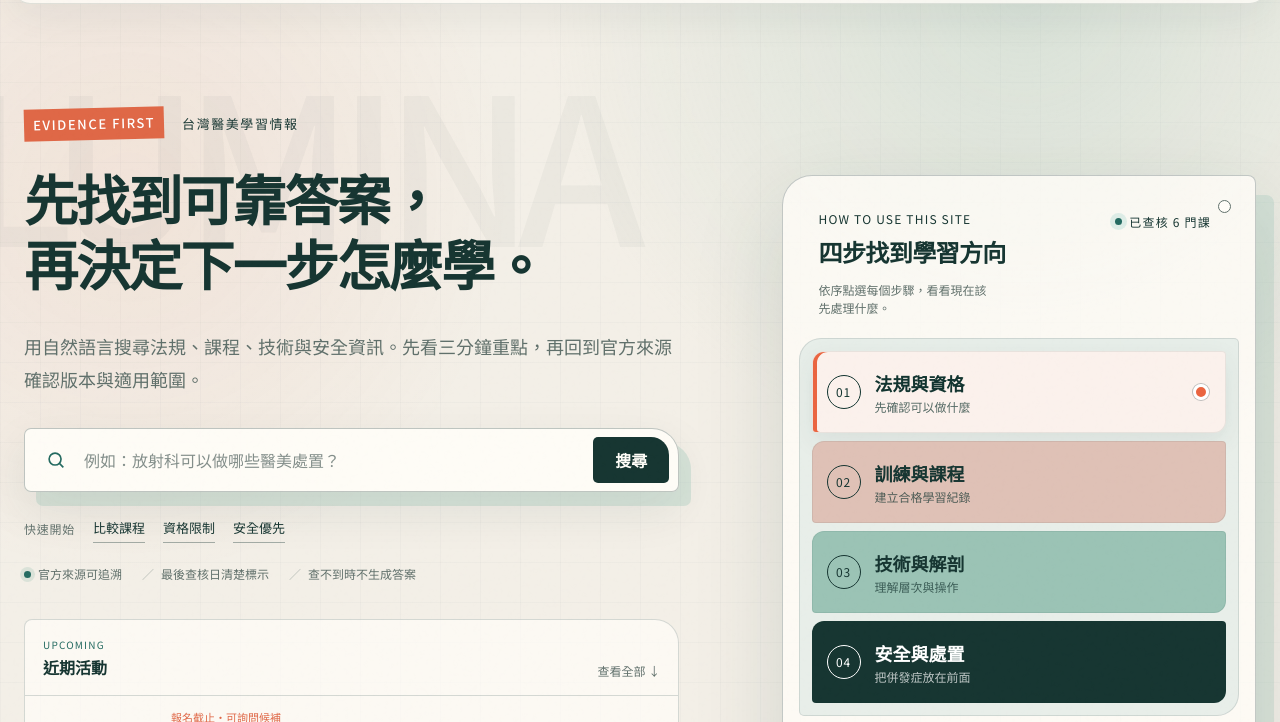
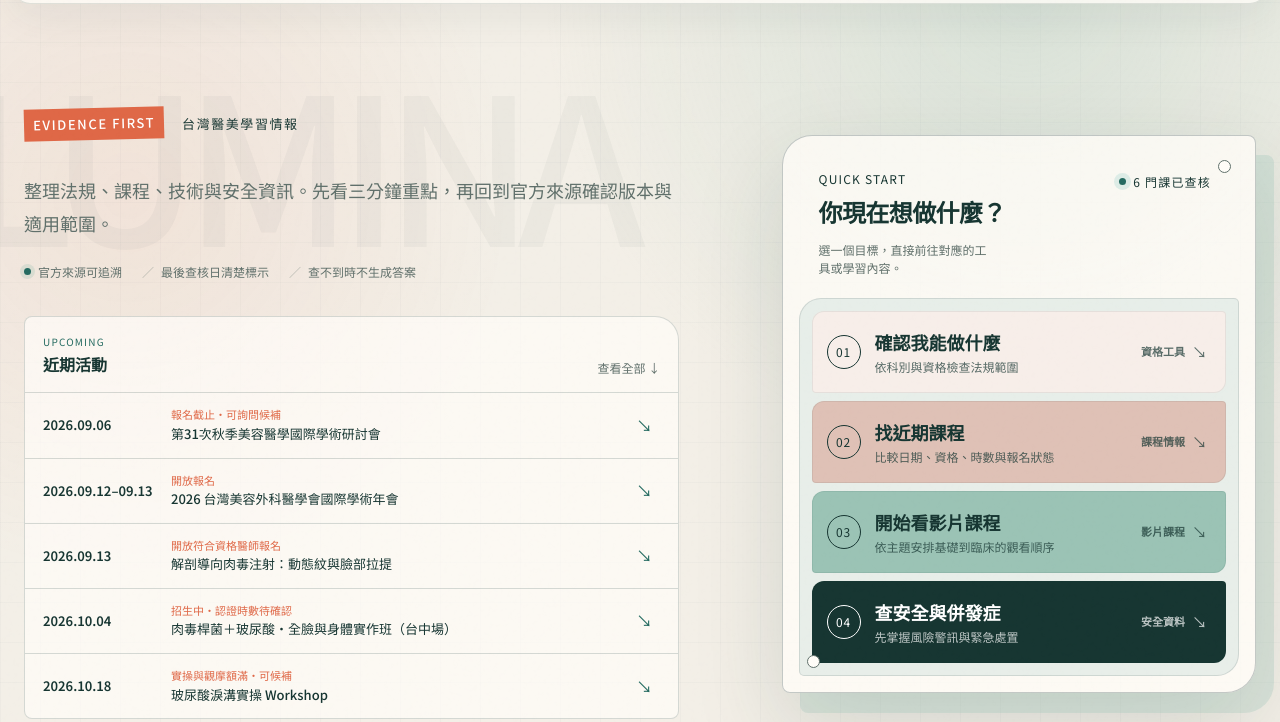
Before and after one commit to eric020730/lumina-atlas, a website: page index.html in a window 1280 px wide. Shown: the part 78-800 px from the top of the page. Drawn offline with Linux system fonts and the light colour scheme.

Commit message:
refactor: simplify homepage quick access

```diff
--- a/app.js
+++ b/app.js
@@ -1,22 +1,3 @@
-const layerContent = {
-  regulation: {
-    label: "第 1 步・法規與資格",
-    description: "追蹤特管辦法、訓練資格與案例認定，是所有學習路徑的基底。",
-  },
-  course: {
-    label: "第 2 步・訓練與課程",
-    description: "整理課程資格、時數、費用與截止日，把零散報名資訊變成清楚路徑。",
-  },
-  technique: {
-    label: "第 3 步・技術與解剖",
-    description: "從組織層次、針具選擇到材料特性，建立操作之前必須理解的地圖。",
-  },
-  safety: {
-    label: "第 4 步・安全與處置",
-    description: "預先學習風險辨識與併發症處理，讓安全不是課程最後才出現的附註。",
-  },
-};
-
 const header = document.querySelector("[data-header]");
 const menuTrigger = document.querySelector("[data-menu-trigger]");
 const mobileNav = document.querySelector("[data-mobile-nav]");
@@ -30,8 +11,6 @@ const searchFilters = [...document.querySelectorAll("[data-search-filter]")];
 const clearSearchButton = document.querySelector("[data-clear-search]");
 const recentSearches = document.querySelector("[data-recent-searches]");
 const recentSearchList = document.querySelector("[data-recent-search-list]");
-const heroSearchForm = document.querySelector("[data-hero-search]");
-const heroSearchInput = document.querySelector("[data-hero-search-input]");
 const toast = document.querySelector("[data-toast]");
 let toastTimer;
 
@@ -415,29 +394,8 @@ document.addEventListener("click", (event) => {
   }
 });
 
-heroSearchForm?.addEventListener("submit", (event) => {
-  event.preventDefault();
-  const query = heroSearchInput.value.trim();
-  openSearch(query);
-  rememberSearch(query);
-});
-
 renderSearchResults();
 renderRecentSearches();
-
-document.querySelectorAll("[data-layer]").forEach((layer) => {
-  layer.addEventListener("click", () => {
-    document.querySelectorAll("[data-layer]").forEach((item) => {
-      item.classList.remove("is-active");
-      item.setAttribute("aria-pressed", "false");
-    });
-    layer.classList.add("is-active");
-    layer.setAttribute("aria-pressed", "true");
-    const content = layerContent[layer.dataset.layer];
-    document.querySelector("[data-layer-label]").textContent = content.label;
-    document.querySelector("[data-layer-description]").textContent = content.description;
-  });
-});
 
 const savedItems = new Set(JSON.parse(localStorage.getItem("lumina-saved") || "[]"));
 
@@ -1072,7 +1030,7 @@ const updateUpcomingEvents = (courses) => {
   const upcoming = courses
     .filter((course) => course.startDate && parseTaiwanDate(course.startDate) >= now)
     .sort((a, b) => a.startDate.localeCompare(b.startDate))
-    .slice(0, 3);
+    .slice(0, 5);
 
   if (!upcomingEvents) return;
 
@@ -1121,7 +1079,7 @@ const loadCourseIntelligence = async () => {
     courseFeed.innerHTML = payload.courses.map(courseCardTemplate).join("");
     courseFeed.setAttribute("aria-busy", "false");
     courseFreshness.textContent = `最後查核 ${new Date(payload.lastUpdated).toLocaleString("zh-TW", { timeZone: "Asia/Taipei", year: "numeric", month: "2-digit", day: "2-digit", hour: "2-digit", minute: "2-digit" })}・${payload.sourceCount} 個來源・${payload.courses.length} 門課`;
-    verifiedCount.textContent = `已查核 ${payload.courses.length} 門課`;
+    verifiedCount.textContent = `${payload.courses.length} 門課已查核`;
     wireSaveButtons(courseFeed);
     applyCourseFilter();
     renderCourseTimeline(payload.courses);
--- a/index.html
+++ b/index.html
@@ -81,31 +81,10 @@
       <section class="hero" id="top">
         <div class="hero__copy reveal">
           <p class="eyebrow"><span>EVIDENCE FIRST</span> 台灣醫美學習情報</p>
-          <h1>
-            <span class="hero-title__line">先找到可靠答案，</span>
-            <span class="hero-title__line">再決定下一步怎麼學。</span>
-          </h1>
+          <h1 class="sr-only">微光研習所 LUMINA ATLAS</h1>
           <p class="hero__intro">
-            用自然語言搜尋法規、課程、技術與安全資訊。先看三分鐘重點，再回到官方來源確認版本與適用範圍。
+            整理法規、課程、技術與安全資訊。先看三分鐘重點，再回到官方來源確認版本與適用範圍。
           </p>
-          <form class="hero-search" data-hero-search role="search">
-            <label class="sr-only" for="hero-search-input">搜尋醫美學習資訊</label>
-            <svg viewBox="0 0 24 24" aria-hidden="true"><circle cx="11" cy="11" r="6.5" /><path d="m16 16 4 4" /></svg>
-            <input
-              id="hero-search-input"
-              type="search"
-              placeholder="例如：放射科可以做哪些醫美處置？"
-              autocomplete="off"
-              data-hero-search-input
-            />
-            <button type="submit">搜尋</button>
-          </form>
-          <div class="hero-search__examples" aria-label="常用搜尋">
-            <span>快速開始</span>
-            <button type="button" data-search-query="比較近期特管課程與時數">比較課程</button>
-            <button type="button" data-search-query="放射診斷科醫師資格與限制">資格限制</button>
-            <button type="button" data-search-query="安全與併發症學習">安全優先</button>
-          </div>
           <div class="hero-trust" aria-label="內容可信度原則">
             <span><i aria-hidden="true"></i> 官方來源可追溯</span>
             <span>最後查核日清楚標示</span>
@@ -125,44 +104,43 @@
           </section>
         </div>
 
-        <figure class="depth-map reveal" aria-labelledby="depth-map-title">
-          <figcaption class="depth-map__header">
+        <aside class="depth-map reveal" aria-labelledby="depth-map-title">
+          <header class="depth-map__header">
             <div>
-              <span>HOW TO USE THIS SITE</span>
-              <strong id="depth-map-title">四步找到學習方向</strong>
-              <p>依序點選每個步驟，看看現在該先處理什麼。</p>
+              <span>QUICK START</span>
+              <strong id="depth-map-title">你現在想做什麼？</strong>
+              <p>選一個目標，直接前往對應的工具或學習內容。</p>
             </div>
             <span class="depth-map__status"><i></i> <span data-verified-count>正在載入查核資料</span></span>
-          </figcaption>
+          </header>
 
-          <div class="layers" data-layers>
-            <button class="layer layer--regulation is-active" type="button" data-layer="regulation" aria-pressed="true">
+          <nav class="layers" aria-label="快速前往網站內容">
+            <a class="layer layer--regulation" href="#regulation-radar">
               <span class="layer__code">01</span>
-              <strong>法規與資格</strong>
-              <small>先確認可以做什麼</small>
-            </button>
-            <button class="layer layer--course" type="button" data-layer="course" aria-pressed="false">
+              <strong>確認我能做什麼</strong>
+              <small>依科別與資格檢查法規範圍</small>
+              <span class="layer__action">資格工具 <b aria-hidden="true">↘</b></span>
+            </a>
+            <a class="layer layer--course" href="#courses">
               <span class="layer__code">02</span>
-              <strong>訓練與課程</strong>
-              <small>建立合格學習紀錄</small>
-            </button>
-            <button class="layer layer--technique" type="button" data-layer="technique" aria-pressed="false">
+              <strong>找近期課程</strong>
+              <small>比較日期、資格、時數與報名狀態</small>
+              <span class="layer__action">課程情報 <b aria-hidden="true">↘</b></span>
+            </a>
+            <a class="layer layer--technique" href="#video-learning">
               <span class="layer__code">03</span>
-              <strong>技術與解剖</strong>
-              <small>理解層次與操作</small>
-            </button>
-            <button class="layer layer--safety" type="button" data-layer="safety" aria-pressed="false">
+              <strong>開始看影片課程</strong>
+              <small>依主題安排基礎到臨床的觀看順序</small>
+              <span class="layer__action">影片課程 <b aria-hidden="true">↘</b></span>
+            </a>
+            <a class="layer layer--safety" href="#atlas-safety">
               <span class="layer__code">04</span>
-              <strong>安全與處置</strong>
-              <small>把併發症放在前面</small>
-            </button>
-          </div>
-
-          <div class="depth-map__readout" aria-live="polite">
-            <span data-layer-label>第 1 步・法規與資格</span>
-            <p data-layer-description>追蹤特管辦法、訓練資格與案例認定，是所有學習路徑的基底。</p>
-          </div>
-        </figure>
+              <strong>查安全與併發症</strong>
+              <small>先掌握風險警訊與緊急處置</small>
+              <span class="layer__action">安全資料 <b aria-hidden="true">↘</b></span>
+            </a>
+          </nav>
+        </aside>
       </section>
 
       <section class="discovery-strip section-shell reveal" aria-labelledby="discovery-title">
@@ -553,7 +531,7 @@
             <div class="atlas-row__topics"><span>組織構造</span><span>針劑材料</span><span>即時影像</span></div>
             <a href="#curriculum" aria-label="前往技術與解剖課綱">↓</a>
           </article>
-          <article class="atlas-row" data-search-item data-keywords="安全 併發症 血管 栓塞 處理">
+          <article class="atlas-row" id="atlas-safety" data-search-item data-keywords="安全 併發症 血管 栓塞 處理">
             <div class="atlas-row__identity"><span>D</span><strong>安全與處置</strong></div>
             <div class="atlas-row__answer">
               <span>先讀結論</span>
--- a/taste.css
+++ b/taste.css
@@ -1091,86 +1091,6 @@ body::after {
   font-size: clamp(54px, 5.5vw, 80px);
 }
 
-.hero-search {
-  display: grid;
-  grid-template-columns: 24px minmax(0, 1fr) auto;
-  gap: 13px;
-  align-items: center;
-  max-width: 690px;
-  min-height: 64px;
-  margin-top: 32px;
-  padding: 8px 9px 8px 20px;
-  border: 1px solid rgba(23, 54, 50, 0.28);
-  border-radius: 7px 27px 7px 7px;
-  background: rgba(255, 253, 248, 0.92);
-  box-shadow: 12px 14px 0 rgba(155, 195, 181, 0.34), 0 18px 48px rgba(23, 54, 50, 0.09);
-  transition: border-color 220ms ease, box-shadow 220ms ease, transform 220ms ease;
-}
-
-.hero-search:focus-within {
-  border-color: var(--aqua-deep);
-  box-shadow: 7px 8px 0 rgba(223, 104, 71, 0.34), 0 24px 54px rgba(23, 54, 50, 0.12);
-  transform: translateY(-2px);
-}
-
-.hero-search svg {
-  width: 22px;
-  fill: none;
-  stroke: var(--aqua-deep);
-  stroke-width: 1.8;
-}
-
-.hero-search input {
-  min-width: 0;
-  border: 0;
-  outline: 0;
-  color: var(--ink);
-  background: transparent;
-  font-size: 16px;
-}
-
-.hero-search input::placeholder {
-  color: rgba(96, 112, 107, 0.78);
-}
-
-.hero-search > button {
-  min-width: 76px;
-  min-height: 46px;
-  padding: 0 18px;
-  border: 0;
-  border-radius: 5px 18px 5px 5px;
-  color: var(--paper);
-  background: var(--ink);
-  font-weight: 600;
-  cursor: pointer;
-  transition: background 200ms ease, transform 200ms ease;
-}
-
-.hero-search > button:hover {
-  background: var(--aqua-deep);
-  transform: translateY(-1px);
-}
-
-.hero-search > button:active {
-  transform: translateY(1px) scale(0.98);
-}
-
-.hero-search__examples {
-  display: flex;
-  flex-wrap: wrap;
-  gap: 8px 18px;
-  align-items: center;
-  margin-top: 22px;
-}
-
-.hero-search__examples > span {
-  color: var(--ink-soft);
-  font-family: var(--utility);
-  font-size: 12px;
-  letter-spacing: 0.06em;
-}
-
-.hero-search__examples button,
 .discovery-axis button {
   padding: 3px 0;
   border: 0;
@@ -1181,7 +1101,6 @@ body::after {
   transition: color 180ms ease, border-color 180ms ease, transform 180ms ease;
 }
 
-.hero-search__examples button:hover,
 .discovery-axis button:hover {
   border-color: var(--coral);
   color: var(--coral);
@@ -1679,22 +1598,6 @@ body::after {
 
   .hero h1 {
     font-size: clamp(45px, 13vw, 64px);
-  }
-
-  .hero-search {
-    grid-template-columns: 22px minmax(0, 1fr);
-    padding: 13px 15px;
-    border-radius: 6px 24px 6px 6px;
-  }
-
-  .hero-search > button {
-    grid-column: 1 / -1;
-    width: 100%;
-  }
-
-  .hero-search__examples {
-    align-items: flex-start;
-    flex-direction: column;
   }
 
   .hero-trust {
@@ -2946,6 +2849,45 @@ body::after {
   font-size: 12px;
 }
 
+.layer {
+  grid-template-columns: 48px minmax(0, 1fr) auto;
+  color: inherit;
+  text-decoration: none;
+}
+
+.layer__action {
+  grid-column: 3;
+  grid-row: 1 / span 2;
+  display: inline-flex;
+  gap: 7px;
+  align-items: center;
+  align-self: center;
+  color: currentColor;
+  font-size: 11px;
+  font-weight: 600;
+  opacity: 0.7;
+  white-space: nowrap;
+}
+
+.layer__action b {
+  font-size: 15px;
+  font-weight: 400;
+  transition: transform 180ms ease;
+}
+
+.layer:hover {
+  box-shadow: 0 10px 26px rgba(23, 54, 50, 0.12);
+  transform: translateX(4px);
+}
+
+.layer:hover .layer__action b {
+  transform: translate(2px, 2px);
+}
+
+.layer.layer--safety {
+  color: var(--white);
+}
+
 @media (max-width: 760px) {
   .hero h1 {
     font-size: clamp(30px, 8.8vw, 40px);
@@ -2959,4 +2901,12 @@ body::after {
   .layer small {
     font-size: 12px;
   }
-}
+
+  .layer {
+    grid-template-columns: 44px minmax(0, 1fr) auto;
+  }
+
+  .layer__action {
+    font-size: 10px;
+  }
+}
```
